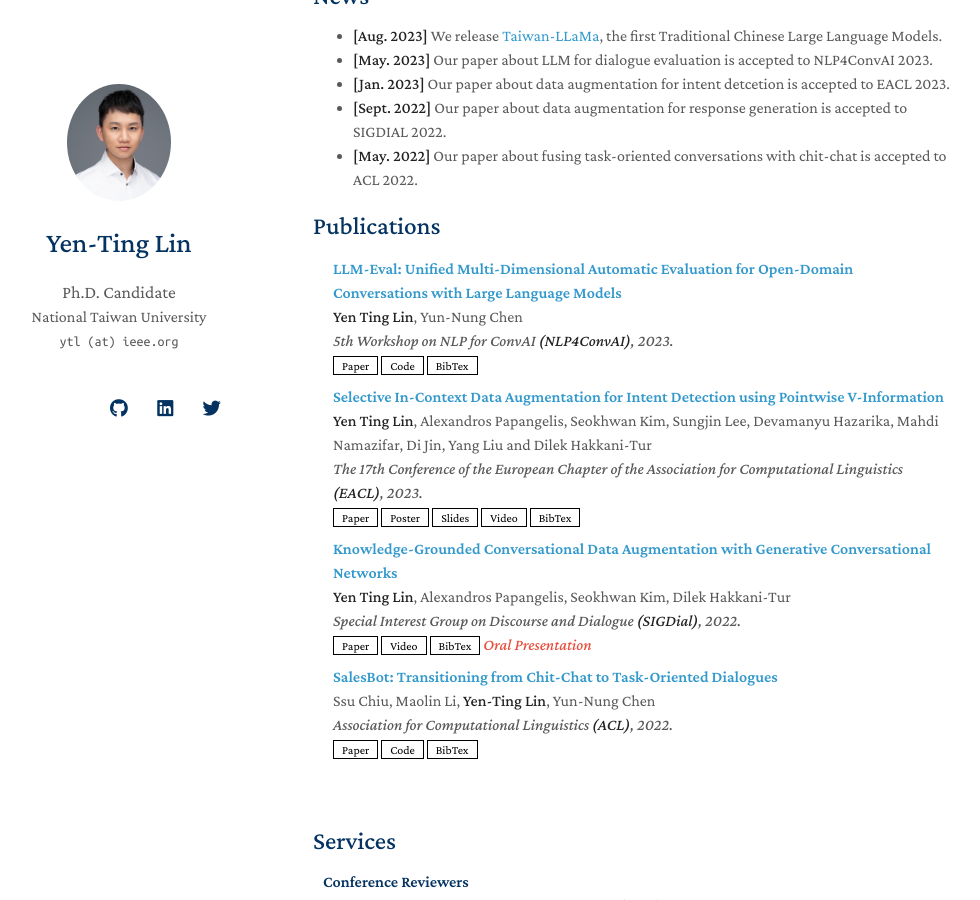
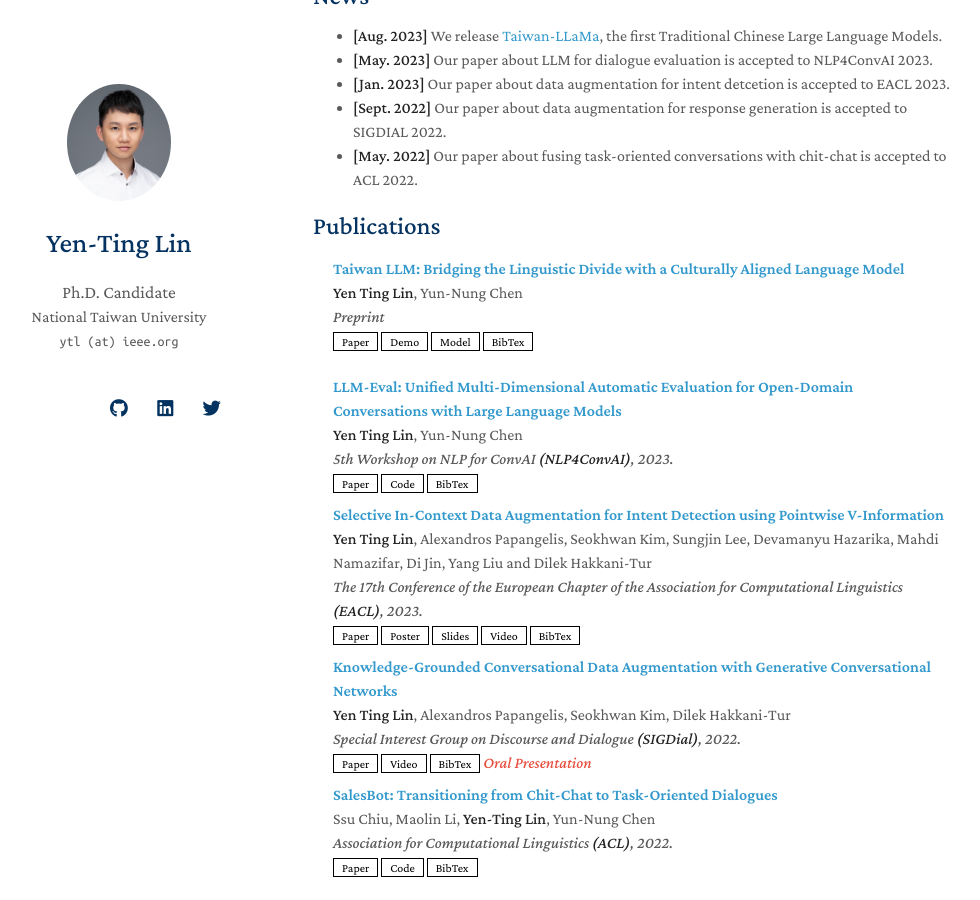
Before and after one commit to adamlin120/adamlin120.github.io, a Jekyll site: the page built from index.md, in a window 1280 px wide and 900 px high, scrolled down 311 px. Shown: the whole window, without its empty margins (157-1137 px from the left). Built offline with Jekyll 4.4.1, drawn with Linux system fonts in a browser that asks for light colours; nearby versions of some CDN libraries; a style sheet for code colours, icons or effects is not loaded; our own code applies the rules of GitHub Pages for plain Markdown files.

Commit message:
Add Taiwan-LLM

```diff
--- a/_includes/publications.md
+++ b/_includes/publications.md
@@ -3,6 +3,21 @@
 <div class="publications">
 <ol class="bibliography">
 
+<li>
+<div class="pub-row">
+  <div class="col-sm-9" style="position: relative;width: 100%;padding-right: 15px;padding-left: 20px;">
+    <div class="title"><a href="https://arxiv.org/abs/2311.17487">Taiwan LLM: Bridging the Linguistic Divide with a Culturally Aligned Language Model</a></div>
+    <div class="author"><strong>Yen Ting Lin</strong>, Yun-Nung Chen</div>
+    <div class="periodical"><em>Preprint</em></div>
+    <div class="links">
+      <a href="https://arxiv.org/pdf/2311.17487.pdf" class="btn btn-sm z-depth-0" role="button" target="_blank" style="font-size:12px;">Paper</a>
+      <a href="https://twllm.com" class="btn btn-sm z-depth-0" role="button" target="_blank" style="font-size:12px;">Demo</a>
+      <a href="https://huggingface.co/collections/yentinglin/taiwan-llm-6523f5a2d6ca498dc3810f07" class="btn btn-sm z-depth-0" role="button" target="_blank" style="font-size:12px;">Model</a>
+      <a href="https://arxiv.org/abs/2311.17487" class="btn btn-sm z-depth-0" role="button" target="_blank" style="font-size:12px;">BibTex</a>
+    </div>
+  </div>
+</div>
+</li>
 <li>
 <div class="pub-row">
   <div class="col-sm-9" style="position: relative;width: 100%;padding-right: 15px;padding-left: 20px;">
```
